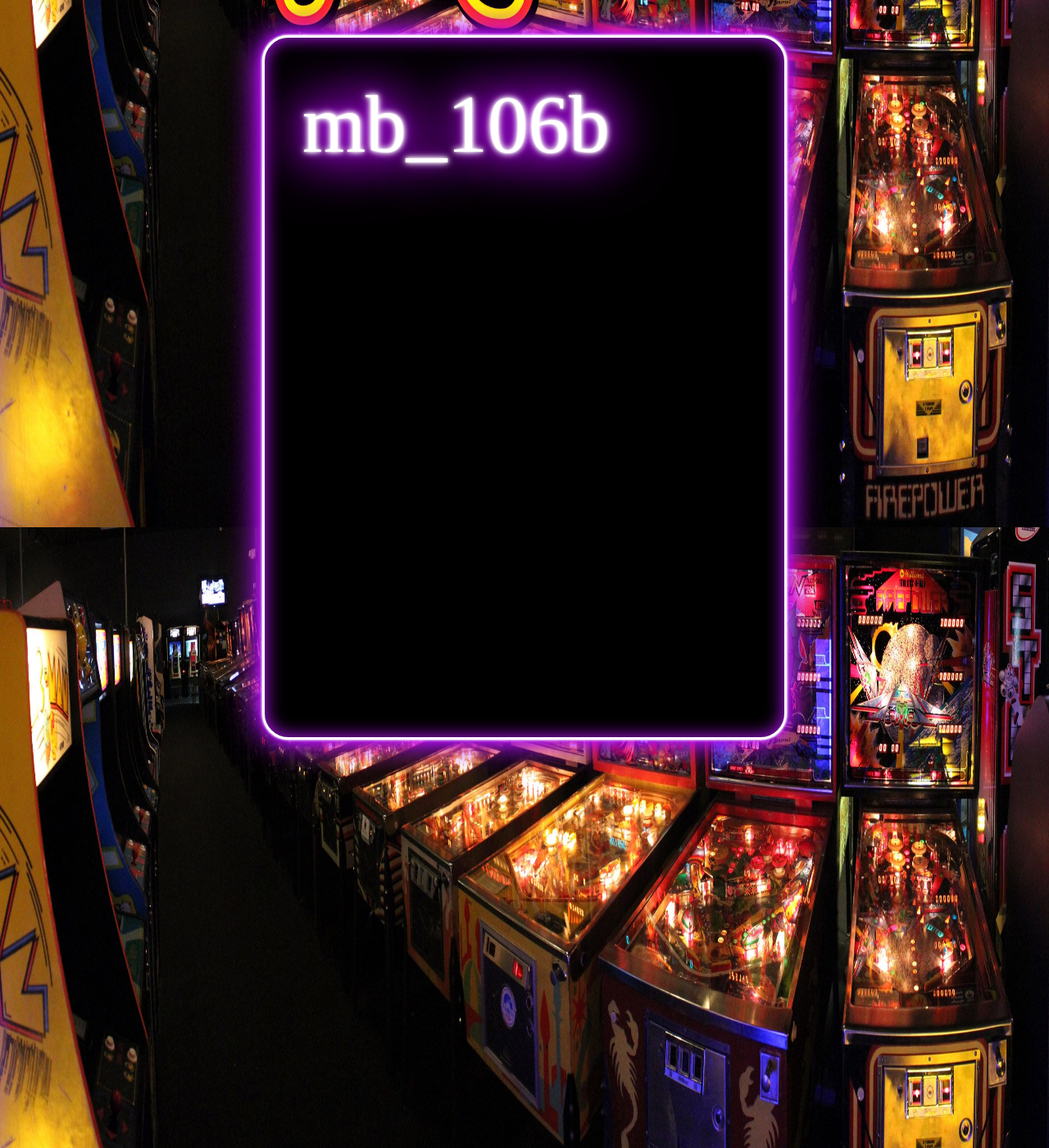
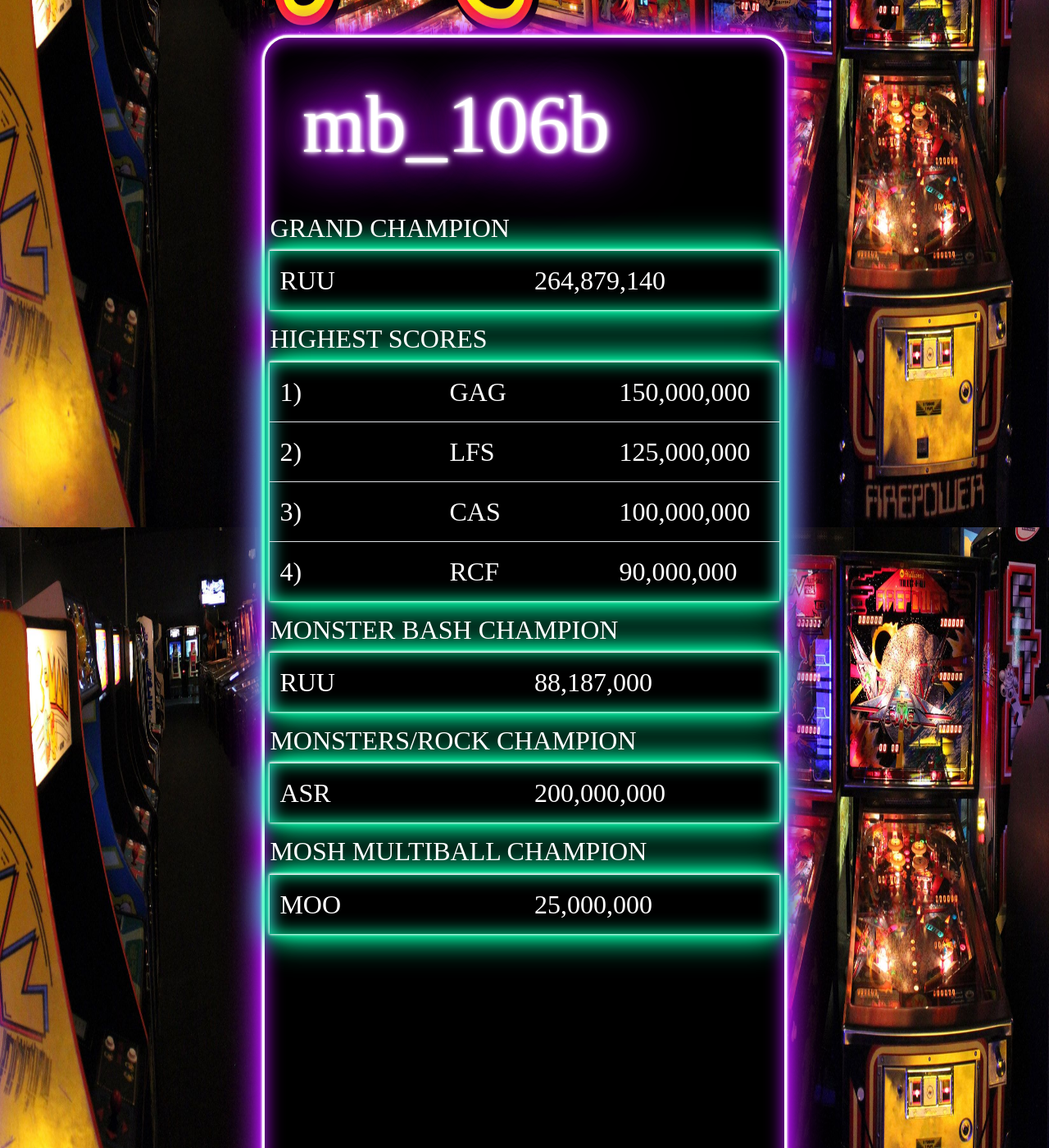
Before and after one commit to vmvpin/vmvpin.github.io, a Jekyll site: the page built from _games/mb_106b.md, in a window 1280 px wide and 1400 px high, scrolled down 257 px. Shown: the whole window at 82% size. Built offline with Jekyll 4.4.1, drawn with Linux system fonts in a browser that asks for light colours.

Commit message:
Updated high scores md files

```diff
--- a/_games/mb_106b.md
+++ b/_games/mb_106b.md
@@ -3,8 +3,41 @@
 title: mb_106b
 thumbnail: images/mb_106b.png
 permalink: /games/mb_106b.html
-date: 2023-07-07
+date: 2023-07-13
 ---
 
 # mb_106b
 {:.neontext}
+
+## GRAND CHAMPION
+{:.scoreText}
+
+| RUU | 264,879,140 |
+{:.scoreText .table .td}
+
+## HIGHEST SCORES
+{:.scoreText}
+
+| 1) | GAG | 150,000,000 |
+| 2) | LFS | 125,000,000 |
+| 3) | CAS | 100,000,000 |
+| 4) | RCF | 90,000,000 |
+{:.scoreText .table .td}
+
+## MONSTER BASH CHAMPION
+{:.scoreText}
+
+| RUU | 88,187,000 |
+{:.scoreText .table .td}
+
+## MONSTERS/ROCK CHAMPION
+{:.scoreText}
+
+| ASR | 200,000,000 |
+{:.scoreText .table .td}
+
+## MOSH MULTIBALL CHAMPION
+{:.scoreText}
+
+| MOO | 25,000,000 |
+{:.scoreText .table .td}
```
Also changed, not shown: _games/TimeLord-done.md (added, +19 -0 lines), _games/VippsMobilePay_Pinball-done.md (added, +19 -0 lines), _games/afm_113b-done.md (added, +49 -0 lines), _games/bloodmachines-done.md (added, +18 -0 lines), _games/congo_21.md (added, +31 -0 lines), _games/jpspacecadet.md (+2 -2 lines), _games/taxi_l4.md (+10 -1 lines), _games/volkan.md (deleted, +0 -22 lines), scripts/genmd.py (+19 -0 lines).
